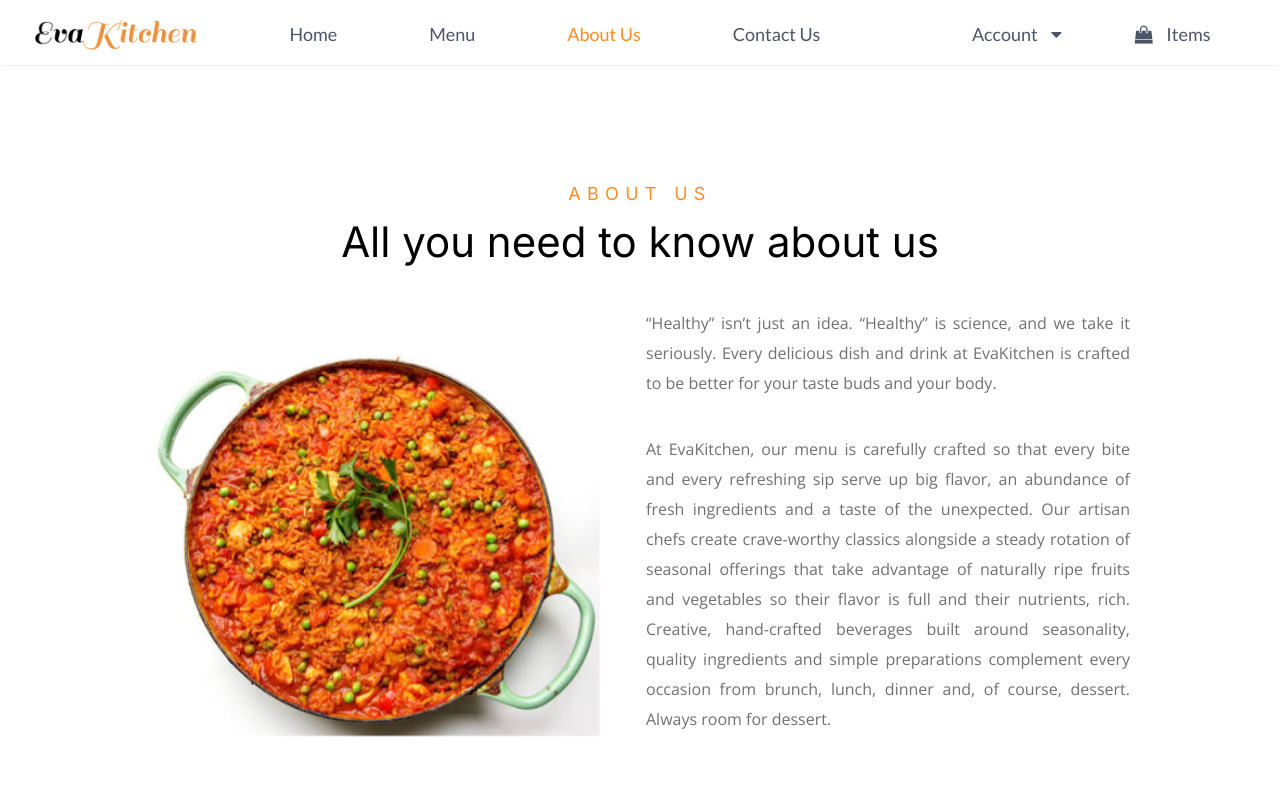
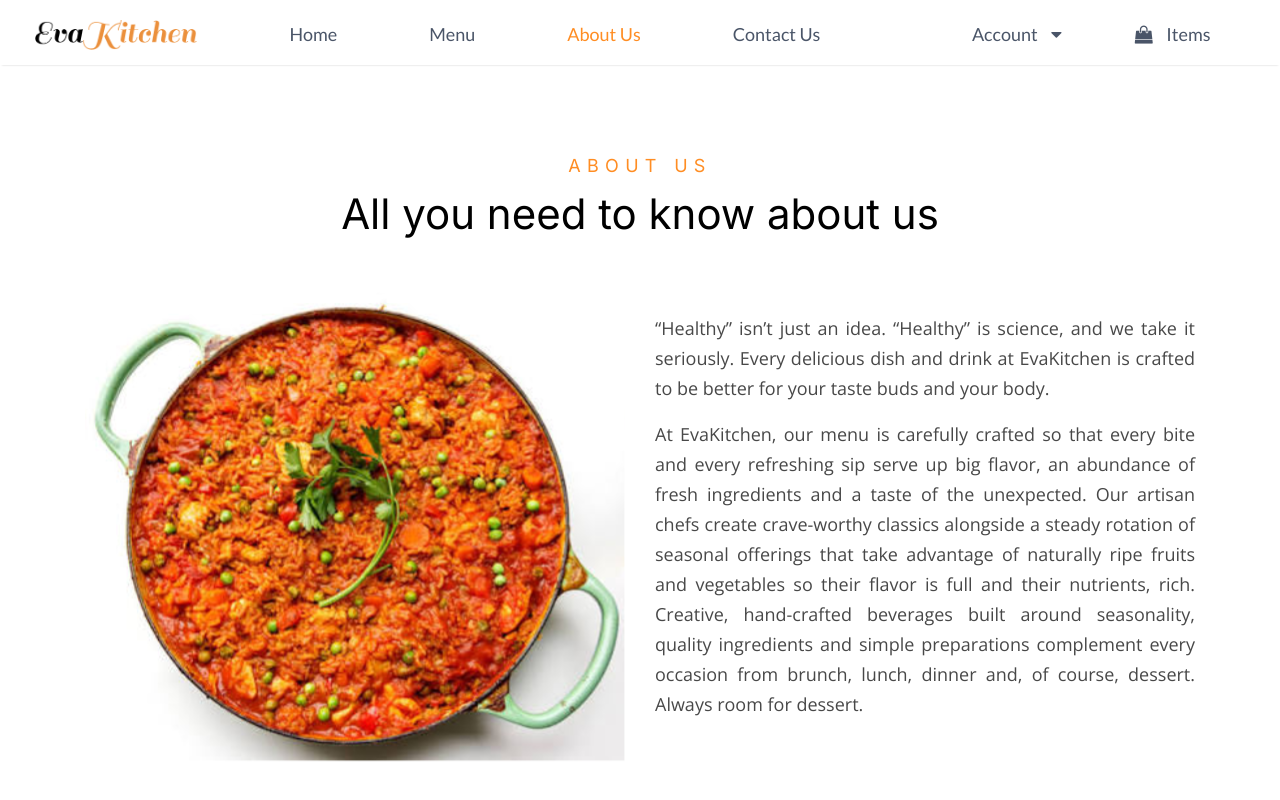
Before and after one commit to Dverybest/Eva-kitchen, a React (Create React App) app: page /about in a window 1280 px wide. Shown: the top 800 px of the page. Built offline with nearby package versions, Linux system fonts and the light colour scheme; a web font is replaced by a local one; what google-maps-react would draw is missing.

Commit message:
revamped about us hero

```diff
--- a/src/pages/aboutPage/AboutPage.css
+++ b/src/pages/aboutPage/AboutPage.css
@@ -1,3 +1,12 @@
+.bannerContent{
+    font-family: "Open Sans",sans-serif;
+    font-style: normal;
+    font-weight: normal;
+    font-size: 18px;
+    line-height: 30px;
+    text-align: justify;
+    color: #484848;
+}
 .about {
     font-size: 16px;
     width: 100%;
@@ -15,7 +24,6 @@
 }
 .about-order h2{
     margin-top: 30px;
-    /* margin-bottom: -50px; */
 }
 .about h2 {
     font-family: 'Inter';
--- a/src/pages/aboutPage/AboutPage.js
+++ b/src/pages/aboutPage/AboutPage.js
@@ -34,20 +34,22 @@ const AboutPage = () => {
     return (
         <div className='about'>
             <Navbar />
-            {/* <section className='menu-header about-header'>
-                <h1>
-                    Welcome to Evakitchen where your satisfaction is our goal
-                </h1>
-            </section> */}
-
             <section className='landingPage-about aboutBanner pt-5 mt-5'>
                 <h2>ABOUT US</h2>
                 <p className="text_two">All you need to know about us</p>
-                <div className='landingPage-about-content'>
-                    <img src={AboutDish} alt='' />
-                    <div className='landingPage-about-info'>
-                        <p> “Healthy” isn’t just an idea. “Healthy” is science, and we take it seriously. Every delicious dish and drink at EvaKitchen is crafted to be better for your taste buds and your body. </p>
-                        <p>At EvaKitchen, our menu is carefully crafted so that every bite and every refreshing sip serve up big flavor, an abundance of fresh ingredients and a taste of the unexpected. Our artisan chefs create crave-worthy classics alongside a steady rotation of seasonal offerings that take advantage of naturally ripe fruits and vegetables so their flavor is full and their nutrients, rich. Creative, hand-crafted beverages built around seasonality, quality ingredients and simple preparations complement every occasion from brunch, lunch, dinner and, of course, dessert. Always room for dessert.</p>
+                <div className="container">
+                    <div className="row align-items-center justify-content-between">
+                        <div className="col-md-6">
+                            <div>
+                                <img src={AboutDish} className="w-100" alt='' />
+                            </div>
+                        </div>
+                        <div className="col-md-6">
+                            <div className="bannerContent">
+                                <p> “Healthy” isn’t just an idea. “Healthy” is science, and we take it seriously. Every delicious dish and drink at EvaKitchen is crafted to be better for your taste buds and your body. </p>
+                                <p>At EvaKitchen, our menu is carefully crafted so that every bite and every refreshing sip serve up big flavor, an abundance of fresh ingredients and a taste of the unexpected. Our artisan chefs create crave-worthy classics alongside a steady rotation of seasonal offerings that take advantage of naturally ripe fruits and vegetables so their flavor is full and their nutrients, rich. Creative, hand-crafted beverages built around seasonality, quality ingredients and simple preparations complement every occasion from brunch, lunch, dinner and, of course, dessert. Always room for dessert.</p>
+                            </div>
+                        </div>
                     </div>
                 </div>
             </section>
```
